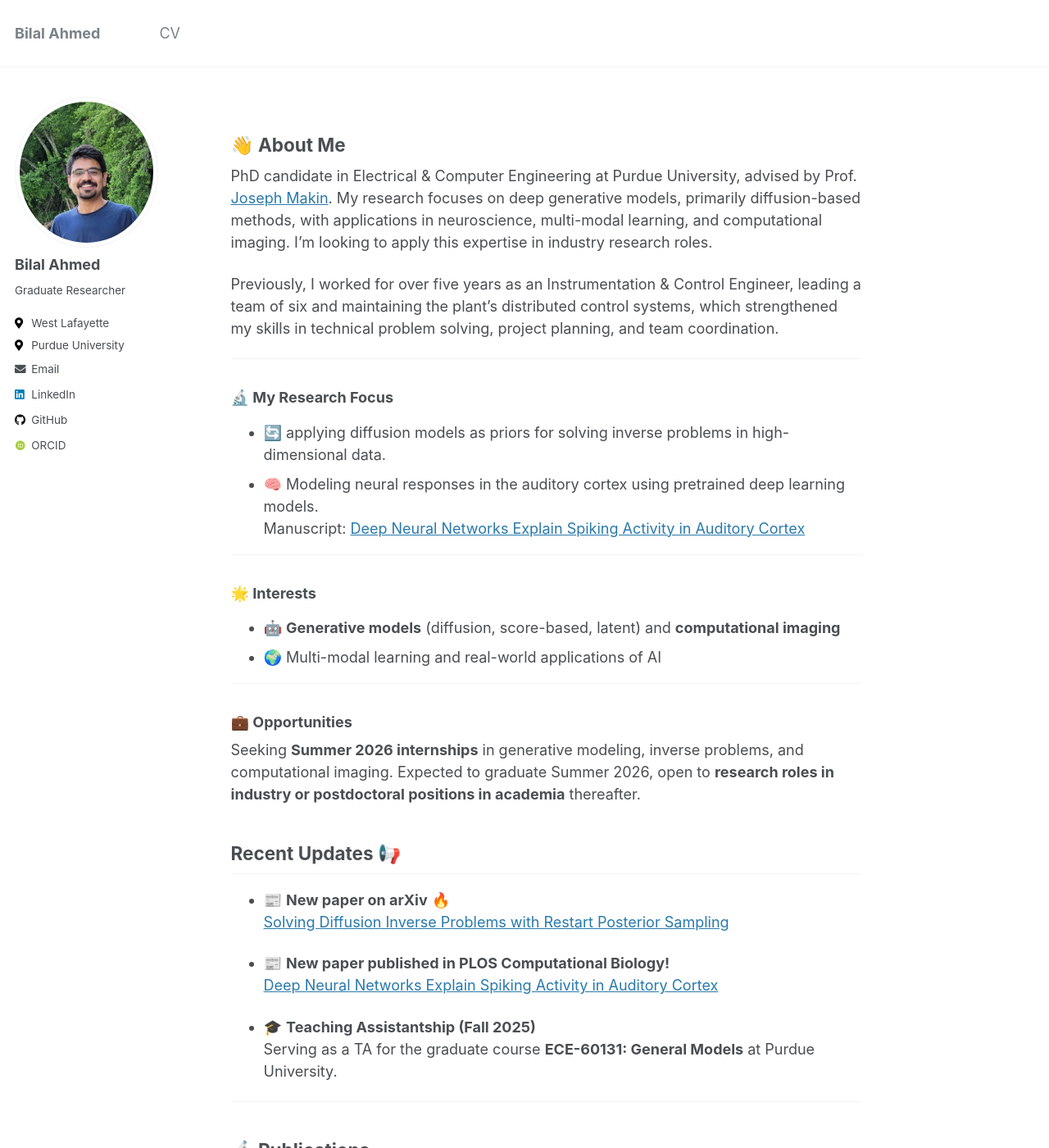
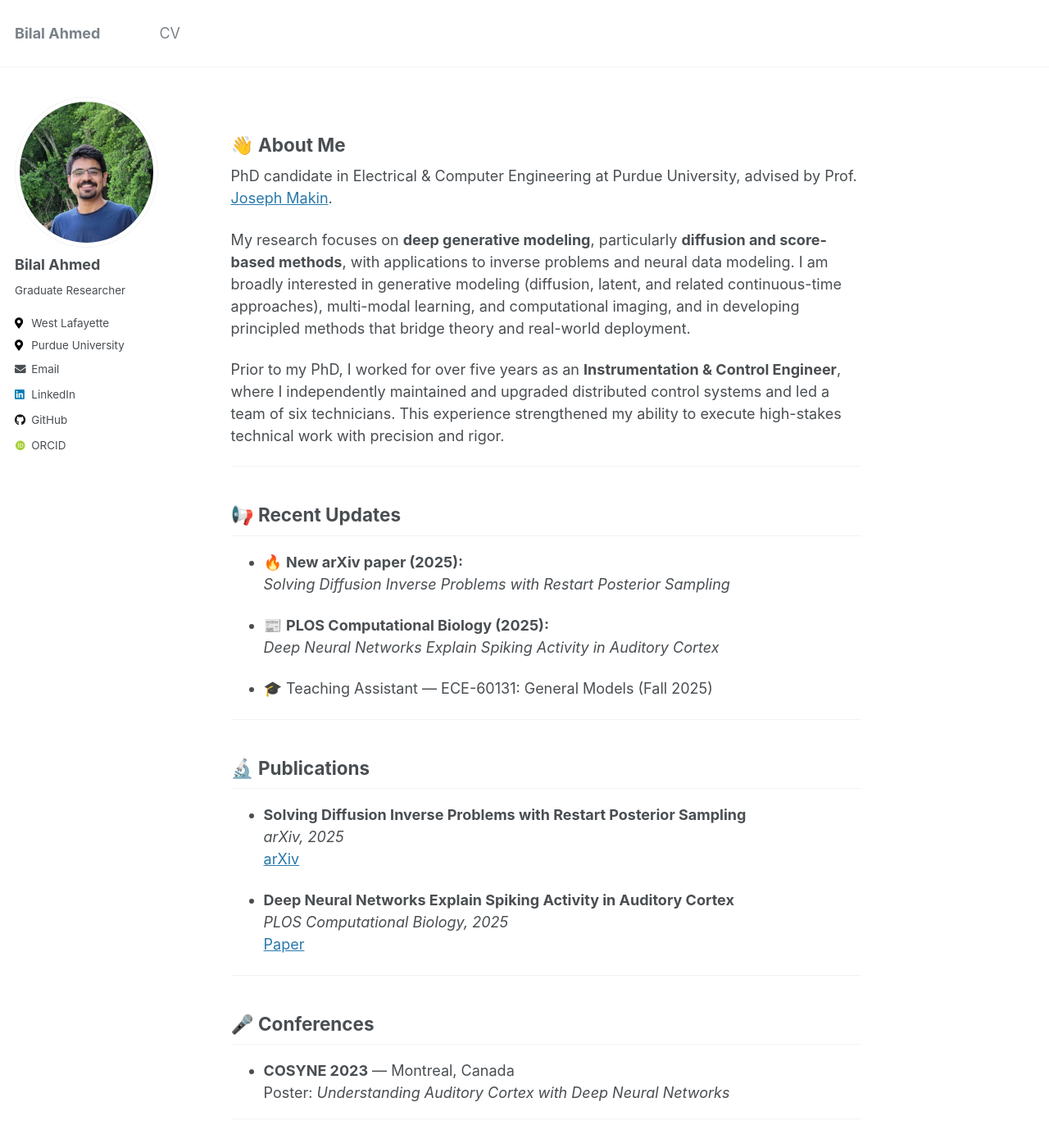
Before and after one commit to bilalhsp/bilalhsp.github.io, a Jekyll site: the page built from _pages/home.md, in a window 1280 px wide and 1400 px high. Shown: the whole window at 82% size. Built offline with Jekyll 4.4.1, drawn with Linux system fonts in a browser that asks for light colours; some web fonts are replaced; some of the changed text lies outside the part shown.

Commit message:
Revise home page with updated research and publications
Expanded research focus and added recent updates, publications, conferences, and writing sections.

```diff
--- a/_pages/home.md
+++ b/_pages/home.md
@@ -10,9 +10,72 @@ redirect_from:
   - /about.html
 ---
 
-PhD candidate in Electrical & Computer Engineering at Purdue University, advised by Prof. [Joseph Makin](https://engineering.purdue.edu/ECE/People/ptProfile?resource_id=242786). My research focuses on deep generative models, primarily diffusion-based methods, with applications in neuroscience, multi-modal learning, and computational imaging. I’m looking to apply this expertise in industry research roles.
+PhD candidate in Electrical & Computer Engineering at Purdue University, advised by Prof. [Joseph Makin](https://engineering.purdue.edu/ECE/People/ptProfile?resource_id=242786).
 
-Previously, I worked for over five years as an Instrumentation & Control Engineer, leading a team of six and maintaining the plant’s distributed control systems, which strengthened my skills in technical problem solving, project planning, and team coordination.
+My research focuses on **deep generative modeling**, particularly **diffusion and score-based methods**, with applications to inverse problems and neural data modeling. I am broadly interested in generative modeling (diffusion, latent, and related continuous-time approaches), multi-modal learning, and computational imaging, and in developing principled methods that bridge theory and real-world deployment.
+
+Prior to my PhD, I worked for over five years as an **Instrumentation & Control Engineer**, where I independently maintained and upgraded distributed control systems and led a team of six technicians. This experience strengthened my ability to execute high-stakes technical work with precision and rigor.
+
+---
+
+## 📢 Recent Updates
+
+- 🔥 **New arXiv paper (2025):**
+  *Solving Diffusion Inverse Problems with Restart Posterior Sampling*
+
+- 📰 **PLOS Computational Biology (2025):**
+  *Deep Neural Networks Explain Spiking Activity in Auditory Cortex*
+
+- 🎓 Teaching Assistant — ECE-60131: General Models (Fall 2025)
+
+---
+
+## 🔬 Publications
+
+- **Solving Diffusion Inverse Problems with Restart Posterior Sampling**
+  *arXiv, 2025*
+  [arXiv](https://arxiv.org/abs/2511.20705)
+
+- **Deep Neural Networks Explain Spiking Activity in Auditory Cortex**
+  *PLOS Computational Biology, 2025*
+  [Paper](https://journals.plos.org/ploscompbiol/article?id=10.1371/journal.pcbi.1013334)
+
+---
+
+## 🎤 Conferences
+
+- **COSYNE 2023** — Montreal, Canada
+  Poster: *Understanding Auditory Cortex with Deep Neural Networks*
+
+---
+
+## ✍️ Writing
+
+- **How Neural Networks Learn: A Probabilistic Viewpoint**
+  [Read on Medium](https://medium.com/towards-data-science/how-neural-networks-learn-a-probabilistic-viewpoint-0f6a78dc58e2)
+
+- **Pretraining wav2vec2 Using Hugging Face Trainer API**
+  [Read on Medium](https://medium.com/gopenai/pretraining-wav2vec2-using-huggingface-trainer-api-19fbf2fc6bf2)
+
+---
+
+## 🎯 Research Interests
+
+- Diffusion and score-based generative modeling
+- Inverse problems and probabilistic inference
+- Multi-modal learning
+- Computational imaging
+- Neural representation modeling
+
+---
+
+## 🌱 Outside Research
+
+- Reading: Investing, economics, business
+- Sports: Cricket, badminton
+
+
+<!--
 
 ---
 
@@ -77,7 +140,7 @@ Seeking **Summer 2026 internships** in generative modeling, inverse problems, an
   [Read on Medium](https://medium.com/gopenai/pretraining-wav2vec2-using-huggingface-trainer-api-19fbf2fc6bf2).
 
 
-
+-->
 
 <!--
 ## Education
@@ -87,7 +150,7 @@ Seeking **Summer 2026 internships** in generative modeling, inverse problems, an
 
 - **University of Engineering & Technology Lahore** - Lahore, Pakistan
   B.Sc. in Electrical Engineering (with Honours) (Aug 2011 -- Jun 2015)
-  GPA: 3.859/4.0 -->
+  GPA: 3.859/4.0
 
 
 ## Relevant Coursework
@@ -114,7 +177,7 @@ Seeking **Summer 2026 internships** in generative modeling, inverse problems, an
 </table>
 
 </div>
- -->
+
 
 - Computer Vision <sub>[projects summary](https://github.com/bilalhsp/computer-vision)</sub>
 - Deep Learning
@@ -126,7 +189,7 @@ Seeking **Summer 2026 internships** in generative modeling, inverse problems, an
 - **Reading:** Investing, Economy, Business
 - **Sports:** Cricket, Badminton
 
-
+-->
 <!-- |  |   |
 |-------------------------------|------------------------|
 | • Introduction to Deep Learning (A+)   | • Estimation Theory (A)   |
```
